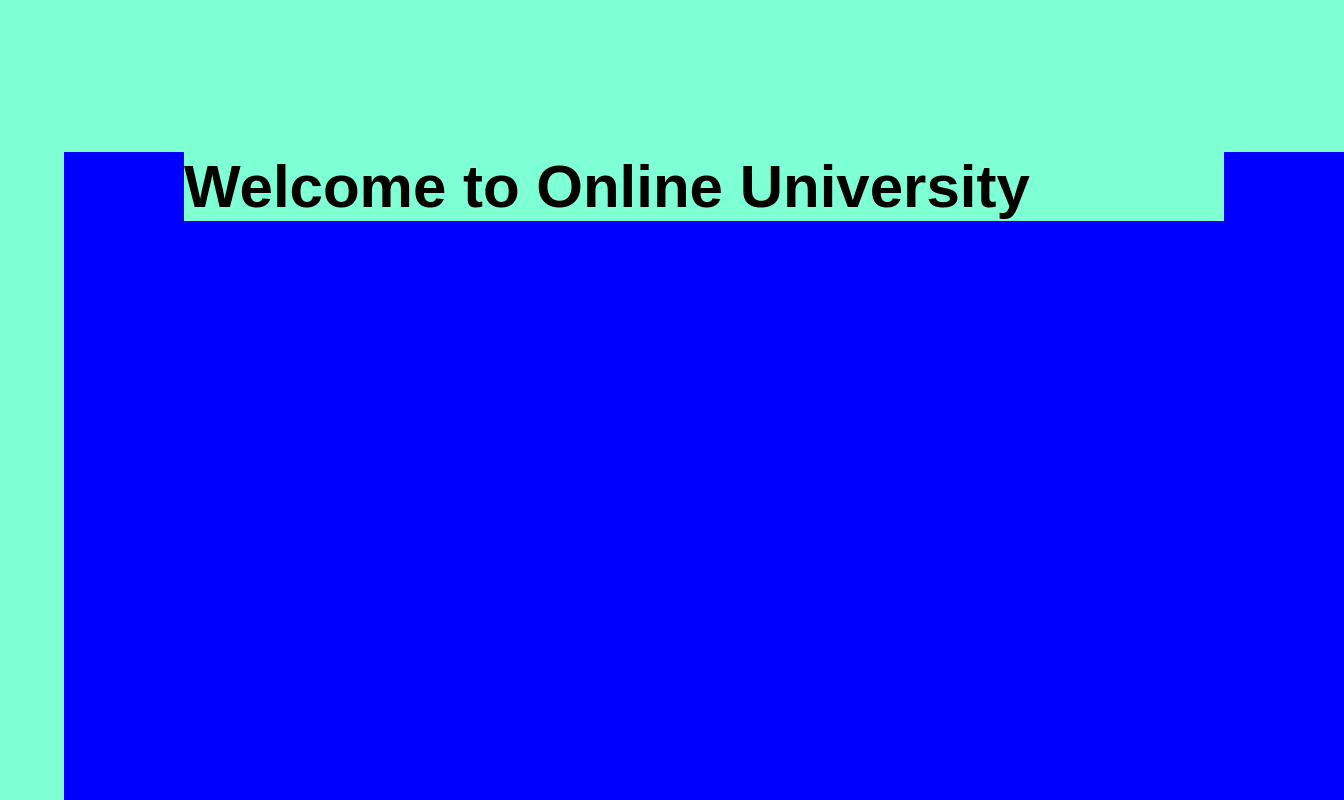
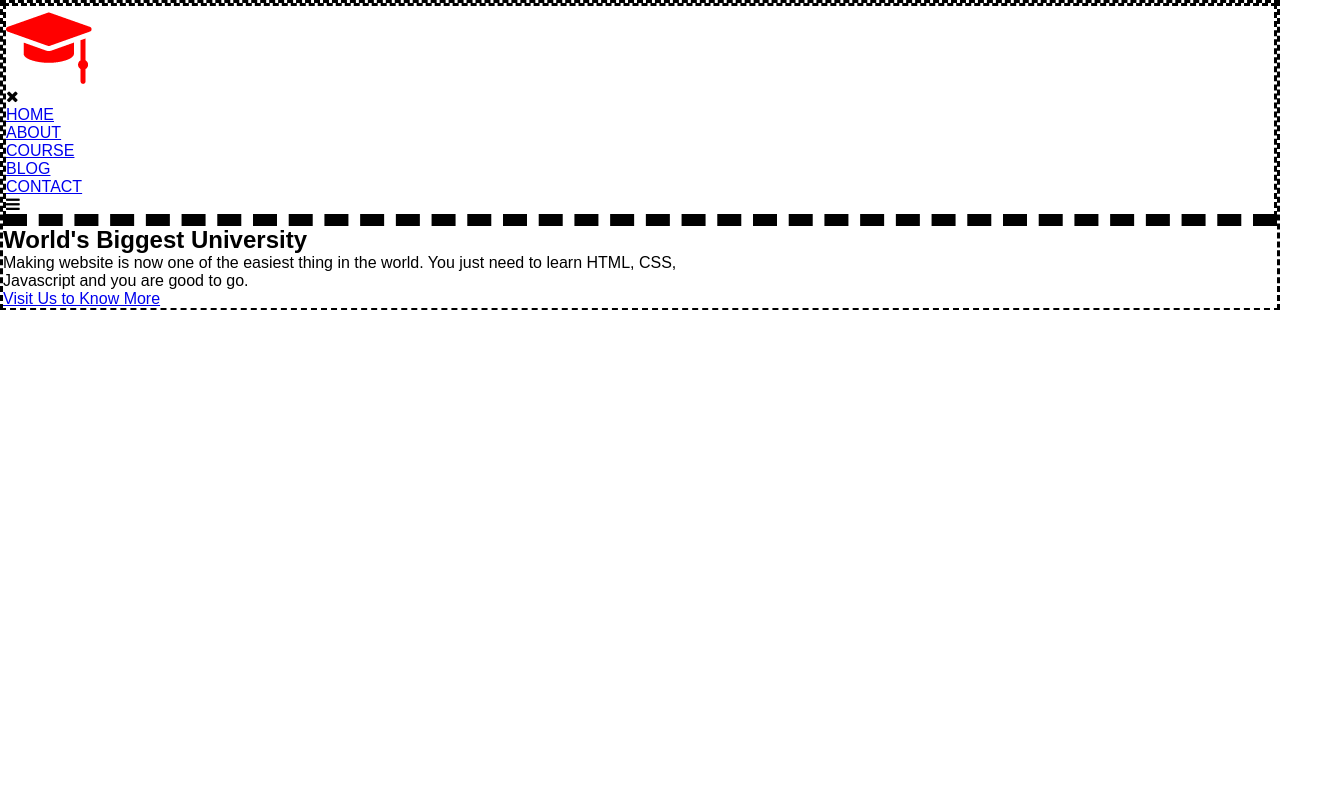
Before and after one commit to chandansutradhar2/css-day3, a plain HTML site: page index.html in a window 1280 px wide. Shown: the top 800 px of the page, 1344 px wide, since content can reach past the window. Drawn offline with Linux system fonts and the light colour scheme; a web font is replaced by a local one.

Commit message:
css selectors

```diff
--- a/index.html
+++ b/index.html
@@ -7,16 +7,34 @@
     <meta name="viewport" content="width=device-width, initial-scale=1.0">
     <title>Online University</title>
     <link rel="stylesheet" href="./styles.css">
-    <style>
-        * {
-            margin: 2em;
-            background-color: aquamarine !important;
-        }
-    </style>
+
 </head>
 
-<body style="background-color: blue !important; width: 100vw; height: 100vh;">
-    <h1 style="font-size:60px">Welcome to Online University</h1>
+<body>
+    <section class="header">
+        <nav id="nav-head">
+            <a href="index.html"><img src="assets/images/logo.png"></a>
+            <div class="nav-links" id="navLinks">
+                <i class="fa fa-close" onclick="hideMenu()"></i>
+                <ul>
+                    <li><a href="index.html">HOME</a></li>
+                    <li><a href="about.html">ABOUT</a></li>
+                    <li><a href="course.html">COURSE</a></li>
+                    <li><a href="blog.html">BLOG</a></li>
+                    <li><a href="contact.html">CONTACT</a></li>
+                </ul>
+            </div>
+            <i class="fa fa-bars" onclick="showMenu()"></i>
+        </nav>
+
+        <div class="text-box">
+            <h1>World's Biggest University</h1>
+            <p>Making website is now one of the easiest thing in the world. You just need to learn HTML,
+                CSS,<br>Javascript
+                and you are good to go.</p>
+            <a href="contact.html" class="hero-btn">Visit Us to Know More</a>
+        </div>
+    </section>
 </body>
 
 </html>
--- a/styles.css
+++ b/styles.css
@@ -1,8 +1,18 @@
 @import url("ttps://fonts.googleapis.com/css?family=Poppins:100,200,300,400,600,700&display=swap");
+@import url("https://stackpath.bootstrapcdn.com/font-awesome/4.7.0/css/font-awesome.min.css");
 
 * {
 	margin: 0;
 	padding: 0;
 	font-family: "Poppins", sans-serif;
-	background-color: red;
 }
+
+.header {
+	border-bottom: 2px;
+	border-style: dashed;
+}
+
+#nav-head {
+	border-bottom: 12px;
+	border-style: dashed;
+}
```
Also changed, not shown: assets/images/about.jpg (added), assets/images/background.jpg (added), assets/images/banner2.jpg (added), assets/images/basketball.png (added), assets/images/cafeteria.png (added), assets/images/certificate.jpg (added), assets/images/library.png (added), assets/images/logo.png (added), assets/images/london.png (added), assets/images/newyork.png (added), assets/images/user1.jpg (added), assets/images/user2.jpg (added), assets/images/washington.png (added), 1 other file.
